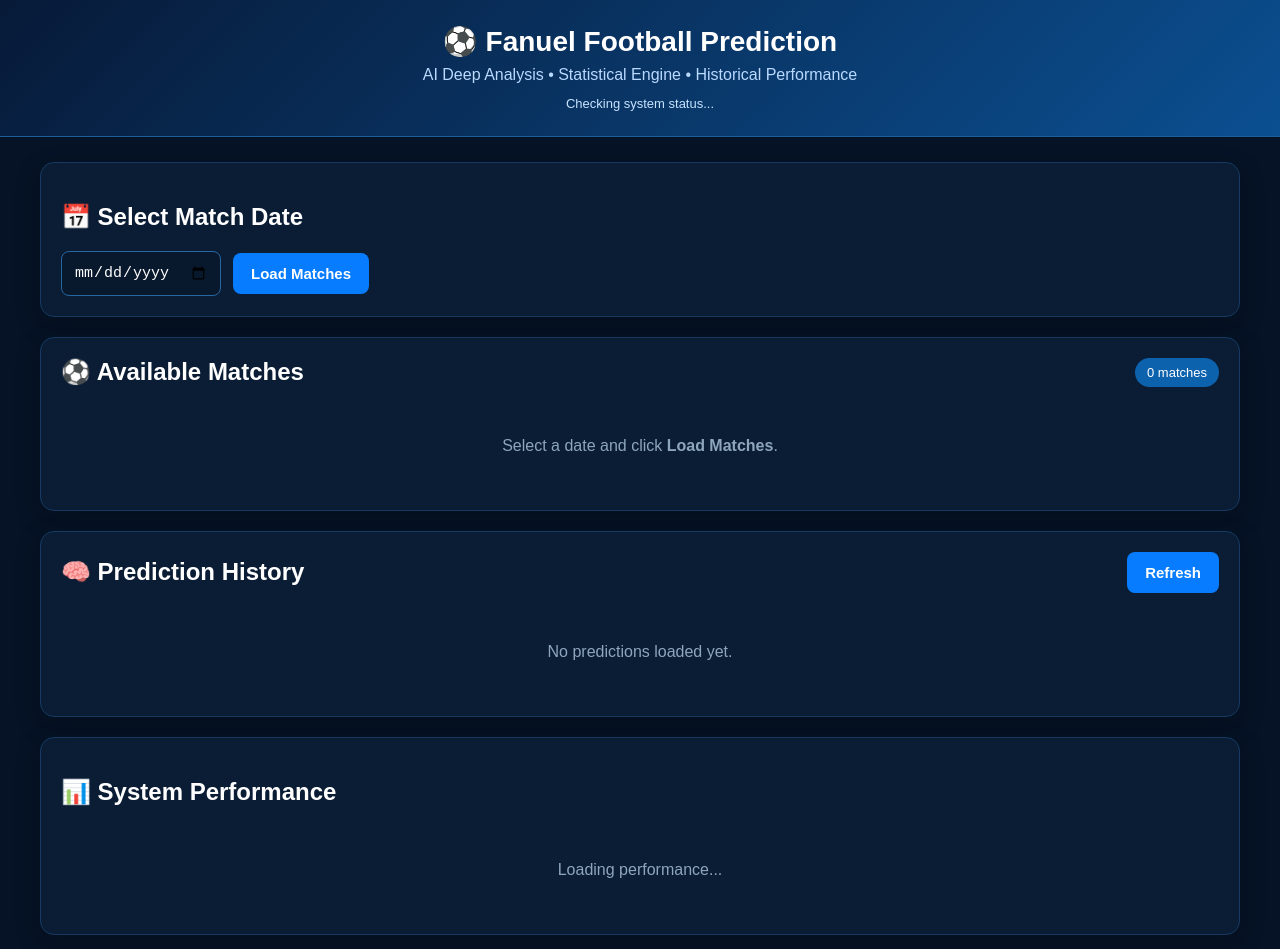
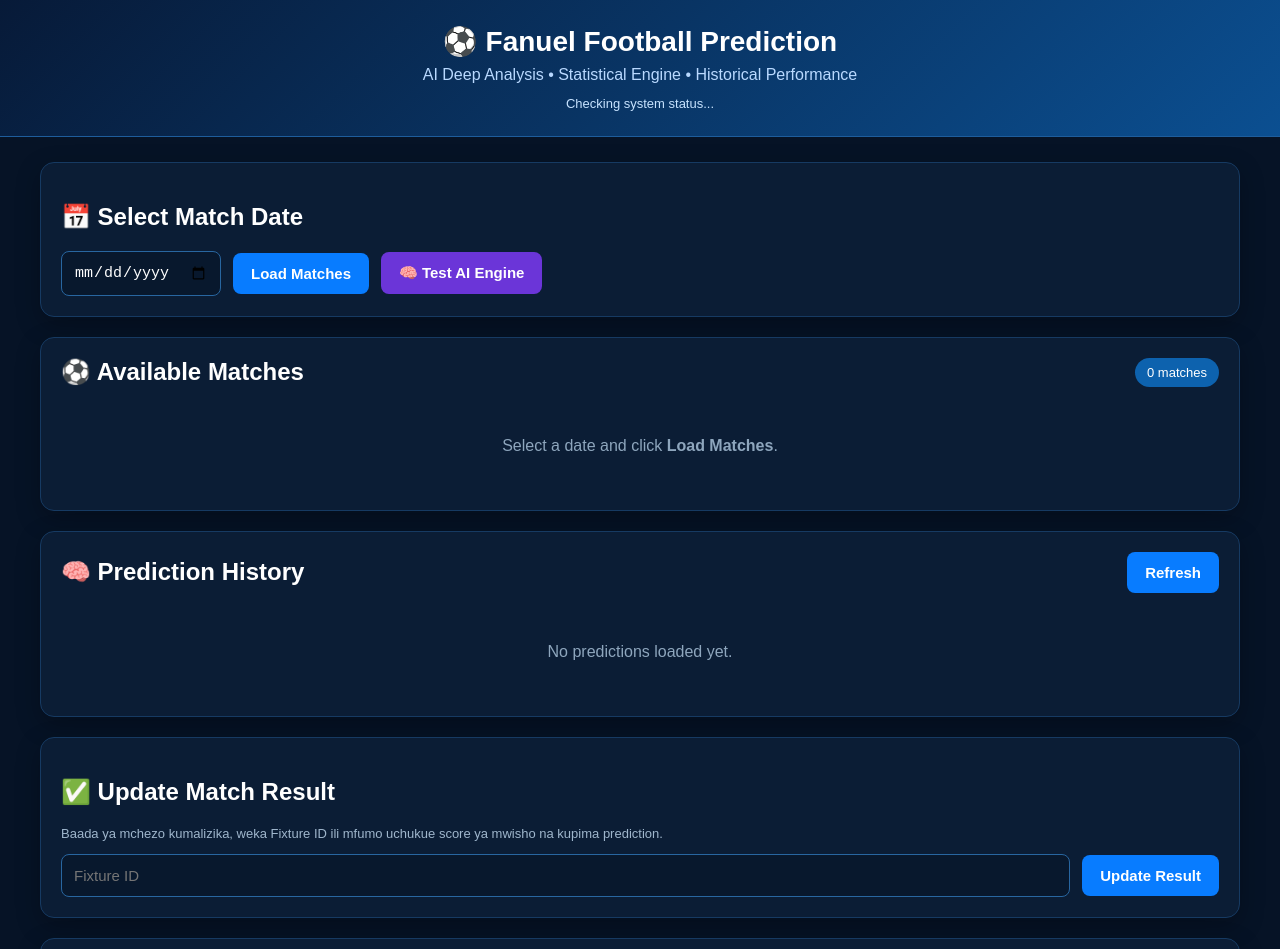
Before and after one commit to JEROME20001/fanuel-football-prediction, a website: page public/index.html in a window 1280 px wide. Shown: the top 949 px of the page. Drawn offline with Linux system fonts and the light colour scheme.

Commit message:
Add AI engine test and result update controls

```diff
--- a/public/index.html
+++ b/public/index.html
@@ -333,12 +333,16 @@
         Load Matches
       </button>
 
+      <button type="button" onclick="runAIDemo()" style="background:#6b35d8">🧠 Test AI Engine</button>
+
     </div>
 
     <div
       id="status"
       class="status"
     ></div>
+
+    <div id="aiDemo" class="status" style="display:none"></div>
 
   </div>
 
@@ -394,6 +398,18 @@
 
     </div>
 
+  </div>
+
+
+  <!-- RESULT SETTLEMENT -->
+  <div class="panel">
+    <h2>✅ Update Match Result</h2>
+    <p style="color:#9fb6cc;font-size:13px;">Baada ya mchezo kumalizika, weka Fixture ID ili mfumo uchukue score ya mwisho na kupima prediction.</p>
+    <div class="controls">
+      <input id="settleFixtureId" type="number" min="1" placeholder="Fixture ID" style="background:#08182d;color:white;border:1px solid #2866a0;padding:12px;border-radius:8px;font-size:15px;flex:1;">
+      <button onclick="settleFixture()">Update Result</button>
+    </div>
+    <div id="settleStatus" class="status"></div>
   </div>
 
 
@@ -883,6 +899,52 @@
 
 
   /* =========================
+     AI ENGINE DEMO
+  ========================= */
+
+  async function runAIDemo() {
+    const box = document.getElementById("aiDemo");
+    box.style.display = "block";
+    box.className = "status";
+    box.innerHTML = '<span class="spinner"></span> AI engine is analyzing a test match...';
+    try {
+      const response = await fetch("/api/ai-demo", {cache:"no-store"});
+      const data = await response.json();
+      if (!response.ok || !data.ok) throw new Error(data.error || "AI demo failed");
+      const ai = data.ai || {};
+      box.className = "status success";
+      box.innerHTML = "<b>AI Engine OK</b><br>Model: " + escapeHTML(data.model || ai.model || "N/A") + "<br>Pick: <b>" + escapeHTML(ai.bestPick || "N/A") + "</b><br>Confidence: " + escapeHTML(ai.confidence ?? "N/A") + "%<br><small>" + escapeHTML(ai.analysis || "") + "</small>";
+    } catch (error) {
+      box.className = "status error";
+      box.innerHTML = "❌ AI Engine: " + escapeHTML(error.message);
+    }
+  }
+
+  /* =========================
+     AUTO SETTLEMENT
+  ========================= */
+
+  async function settleFixture(fixtureIdFromHistory) {
+    const input = document.getElementById("settleFixtureId");
+    const fixtureId = String(fixtureIdFromHistory || input?.value || "").trim();
+    const box = document.getElementById("settleStatus");
+    if (!fixtureId) {
+      box.style.display = "block"; box.className = "status error"; box.textContent = "Weka Fixture ID kwanza."; return;
+    }
+    box.style.display = "block"; box.className = "status"; box.innerHTML = '<span class="spinner"></span> Checking final score...';
+    try {
+      const response = await fetch("/api/settle-fixture", {method:"POST",headers:{"Content-Type":"application/json"},body:JSON.stringify({fixtureId})});
+      const data = await response.json();
+      if (!response.ok || !data.ok) throw new Error(data.error || "Result update failed");
+      box.className = "status success"; box.innerHTML = "Score: <b>" + escapeHTML(data.result.homeScore) + " - " + escapeHTML(data.result.awayScore) + "</b> " + (data.result.correct ? "✅ Correct prediction" : "❌ Wrong prediction");
+      loadPredictionHistory(); loadPerformance();
+    } catch (error) {
+      box.className = "status error"; box.innerHTML = "❌ " + escapeHTML(error.message);
+    }
+  }
+
+
+  /* =========================
      DISPLAY PREDICTION
   ========================= */
 
@@ -1151,7 +1213,8 @@
       const apiState = data.tokenConfigured ? '<span class="status-dot ok"></span>API key configured' : '<span class="status-dot bad"></span>API key missing';
       const aiState = data.aiConfigured ? '<span class="status-dot ok"></span>AI configured' : '<span class="status-dot warn"></span>AI key not configured';
       box.innerHTML = `<div class="status-grid"><div class="status-card">${apiState}</div><div class="status-card">${aiState}</div></div>`;
-    } catch (error) {
+      const modelState = '<span class="status-dot ok"></span>Model: ' + escapeHTML(data.aiModel || "N/A");
+      box.innerHTML = '<div class="status-grid"><div class="status-card">' + apiState + '</div><div class="status-card">' + aiState + '</div><div class="status-card">' + modelState + '</div><div class="status-card"><span class="status-dot ok"></span>Odds input: NO</div></div>';    } catch (error) {
       box.innerHTML = '<span class="status-dot bad"></span>Unable to read system status';
     }
   }
```
